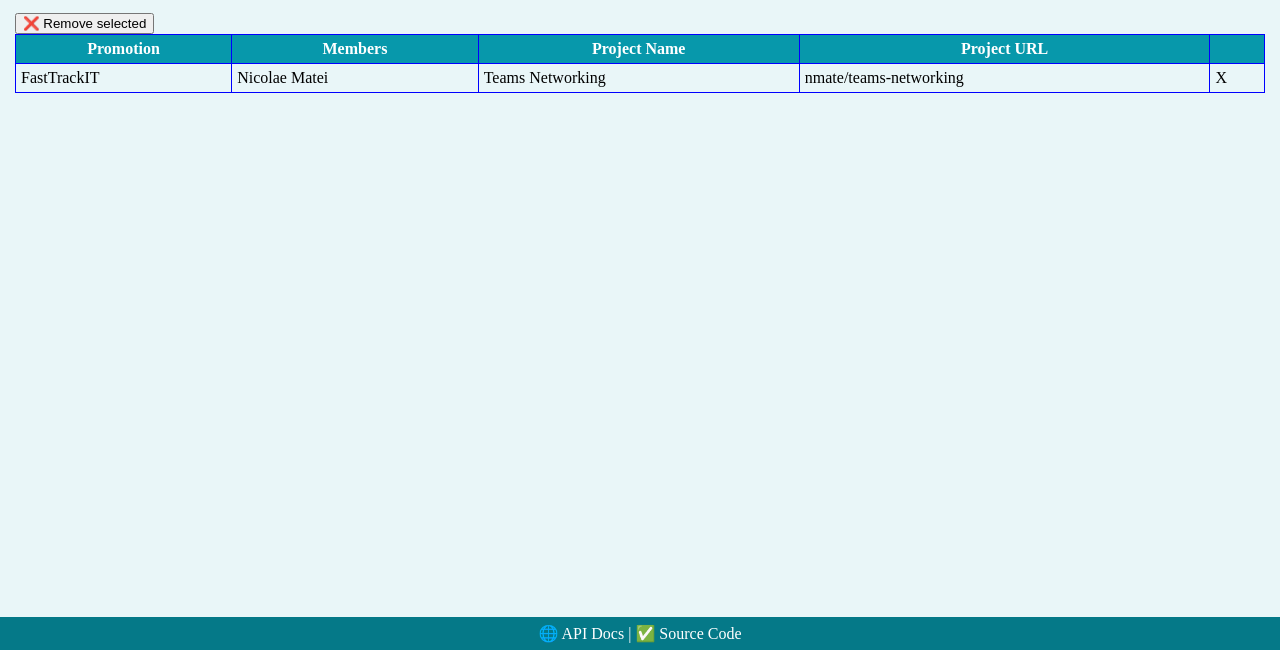
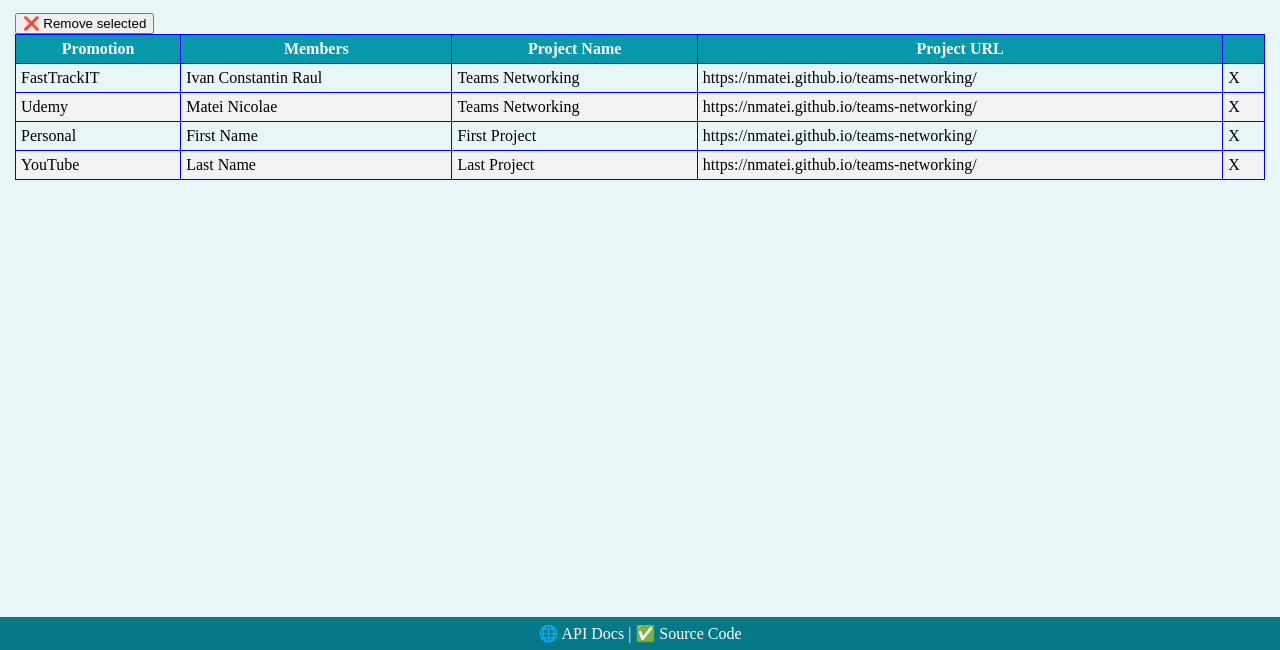
Before and after one commit to constantinraulivan/team-networking, a website built with webpack: page src/index.html in a window 1280 px wide. Shown: the part 150-800 px from the top of the page. Built offline with nearby package versions, Linux system fonts and the light colour scheme.

Commit message:
Render teams

```diff
--- a/src/index.html
+++ b/src/index.html
@@ -31,15 +31,7 @@
             <th></th>
           </tr>
         </thead>
-        <tbody>
-          <tr>
-            <td>FastTrackIT</td>
-            <td>Nicolae Matei</td>
-            <td>Teams Networking</td>
-            <td>nmate/teams-networking</td>
-            <td>X</td>
-          </tr>
-        </tbody>
+        <tbody></tbody>
       </table>
     </section>
 
--- a/src/index.js
+++ b/src/index.js
@@ -1,10 +1,26 @@
 import "./style.css";
+
+function getTeamAsHTML(team) {
+  return `<tr>
+  <td>${team.promotion}</td>
+  <td>${team.members}</td>
+  <td>${team.name}</td>
+  <td>${team.url}</td>
+  <td>X</td>
+</tr>`;
+}
+
+function renderTeams(teams) {
+  const teamsHTML = teams.map(getTeamAsHTML);
+
+  document.querySelector("#teamsTable tbody").innerHTML = teamsHTML.join("");
+}
 
 function loadTeams() {
   fetch("teams.json")
     .then(response => response.json())
     .then(teams => {
-      console.warn("teams?", teams);
+      renderTeams(teams);
     });
 }
 
--- a/src/teams.json
+++ b/src/teams.json
@@ -6,21 +6,21 @@
     "url": "https://nmatei.github.io/teams-networking/"
   },
   {
-    "promotion": "FastTrackIT",
-    "members": "Ivan Constantin Raul",
+    "promotion": "Udemy",
+    "members": "Matei Nicolae",
     "name": "Teams Networking",
     "url": "https://nmatei.github.io/teams-networking/"
   },
   {
-    "promotion": "FastTrackIT",
-    "members": "Ivan Constantin Raul",
-    "name": "Teams Networking",
+    "promotion": "Personal",
+    "members": "First Name",
+    "name": "First Project",
     "url": "https://nmatei.github.io/teams-networking/"
   },
   {
-    "promotion": "FastTrackIT",
-    "members": "Ivan Constantin Raul",
-    "name": "Teams Networking",
+    "promotion": "YouTube",
+    "members": "Last Name",
+    "name": "Last Project",
     "url": "https://nmatei.github.io/teams-networking/"
   }
 ]
```
